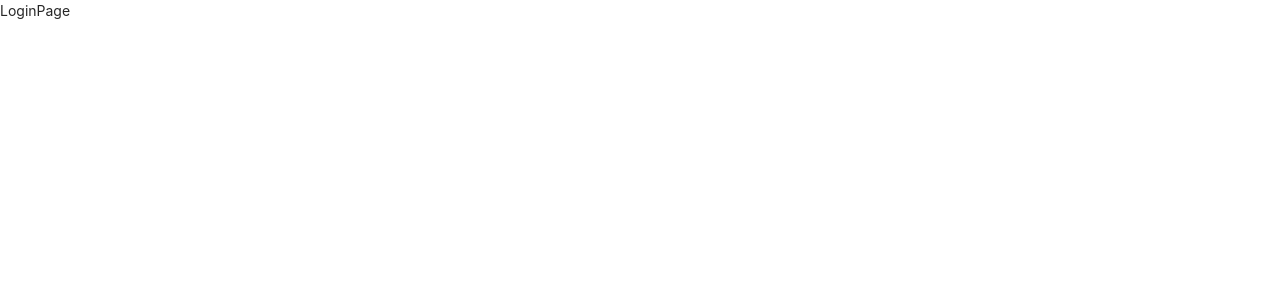
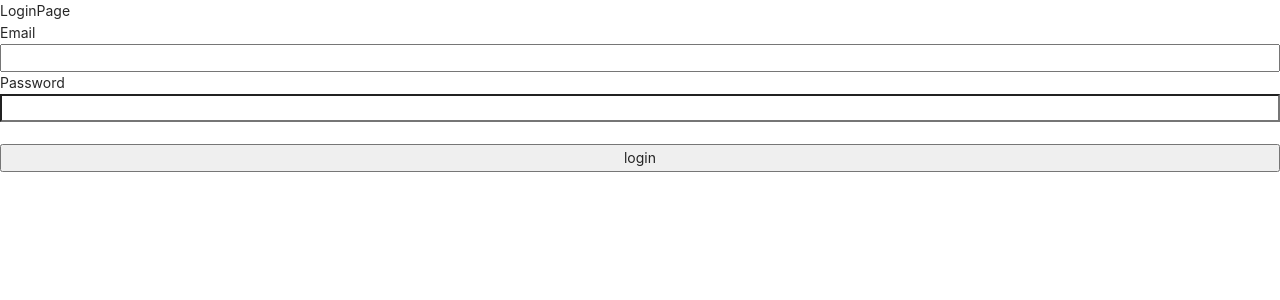
Before and after one commit to JeesubKim/JBoiler-plate, a React (Create React App) app in the folder Client/: page /login in a window 1280 px wide. Shown: the top 300 px of the page. Built offline with nearby package versions, Linux system fonts and the light colour scheme.

Commit message:
Adding user action/reducer and LoginPage

```diff
--- /dev/null
+++ b/Client/src/_actions/types.js
@@ -0,0 +1 @@
+export const LOGIN_USER = "login_user";
--- /dev/null
+++ b/Client/src/_actions/user_action.js
@@ -0,0 +1,17 @@
+import Axios from 'axios'
+import {
+    LOGIN_USER
+} from './types'
+
+export function loginUser(dataToSubmit) {
+    const request = Axios.post('/api/v1/users/login',dataToSubmit)
+        .then(resp=>{
+            return resp.data;
+        })
+
+
+        return {
+            type:LOGIN_USER,
+            payload:request
+        }
+}
--- a/Client/src/_reducers/index.js
+++ b/Client/src/_reducers/index.js
@@ -1,7 +1,7 @@
 import {combineReducers} from 'redux';
-// import user from './user_reducer'
+import user from './user_reducer'
 const rootReducer = combineReducers({
-
+    user
 })
 
 export default rootReducer;
--- a/Client/src/_reducers/user_reducer.js
+++ b/Client/src/_reducers/user_reducer.js
@@ -0,0 +1,15 @@
+import {
+    LOGIN_USER
+} from '../_actions/types'
+
+export default function(previousState={}, action) {
+
+    switch (action.type){
+
+        case LOGIN_USER:
+            return {...previousState, loginSuccess:action.payload}
+
+        default:
+            return previousState;
+    }
+ }
--- a/Client/src/components/views/LoginPage/LoginPage.js
+++ b/Client/src/components/views/LoginPage/LoginPage.js
@@ -1,9 +1,48 @@
-import React from 'react'
+import React, {useState} from 'react'
+import Axios from 'axios'
+import {useDispatch} from 'react-redux'
+import {loginUser} from '../../../_actions/user_action'
+function LoginPage(props) {
+    const dispatch = useDispatch();
 
-function LoginPage() {
+    const [Email, setEmail] = useState("")
+    const [Password, setPassword] = useState("")
+    const onEmailHandler = event=>{
+        setEmail(event.currentTarget.value)
+    }
+    const onPasswordHandler = event=>{
+        setPassword(event.currentTarget.value)
+    }
+    const onSubmitHandler = event=>{
+        event.preventDefault();
+
+        let body = {
+            email:Email,
+            password:Password
+        }
+
+        dispatch(loginUser(body))
+        .then(resp=>{
+            if(resp.payload.loginSuccess){
+                props.history.push('/')
+            }else{
+                alert('Error');
+            }
+        })
+    }
     return (
         <div>
             LoginPage
+            <form style={{display:'flex',flexDirection:'column'}}
+                onSubmit={onSubmitHandler}
+            >
+                <label>Email</label>
+                <input type="email" value={Email} onChange={onEmailHandler} />
+                <label>Password</label>
+                <input type="password" value={Password} onChange={onPasswordHandler} />
+                <br/>
+                <button>login</button>
+            </form>
         </div>
     )
 }
```
